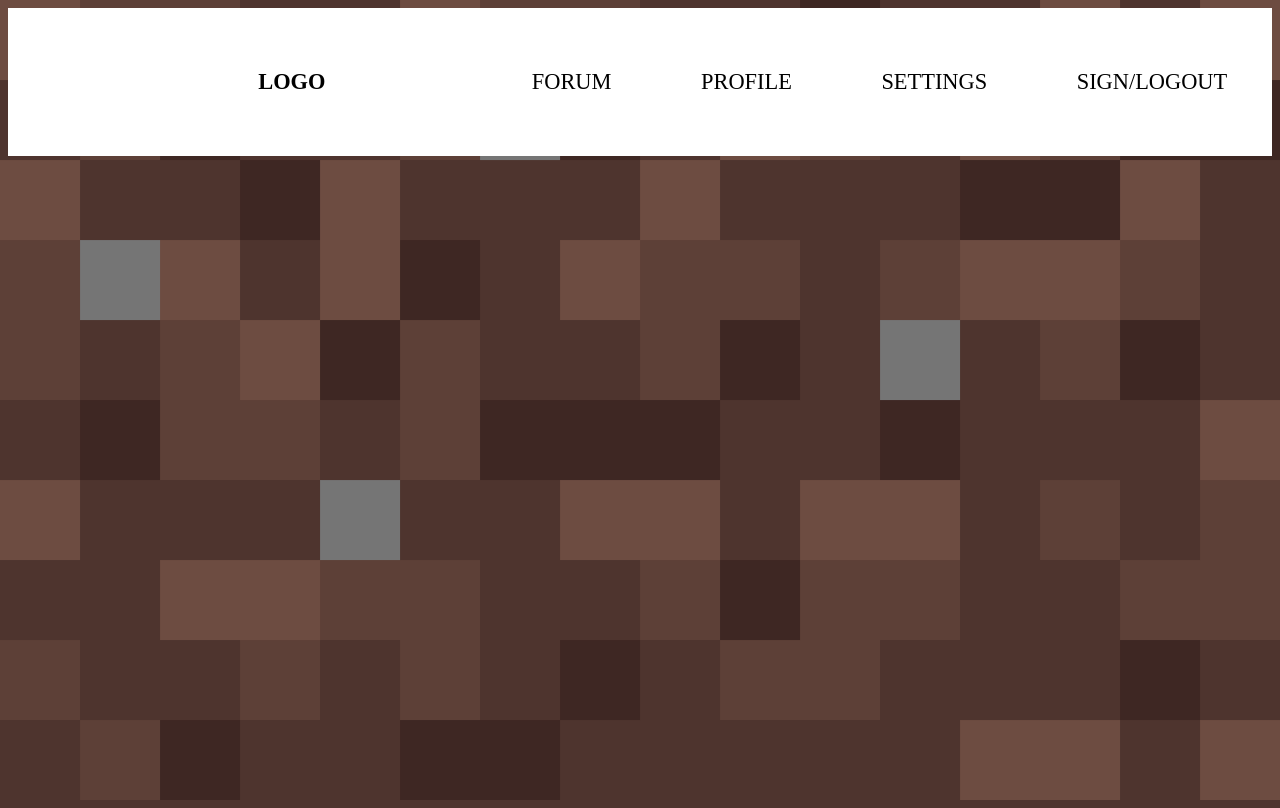
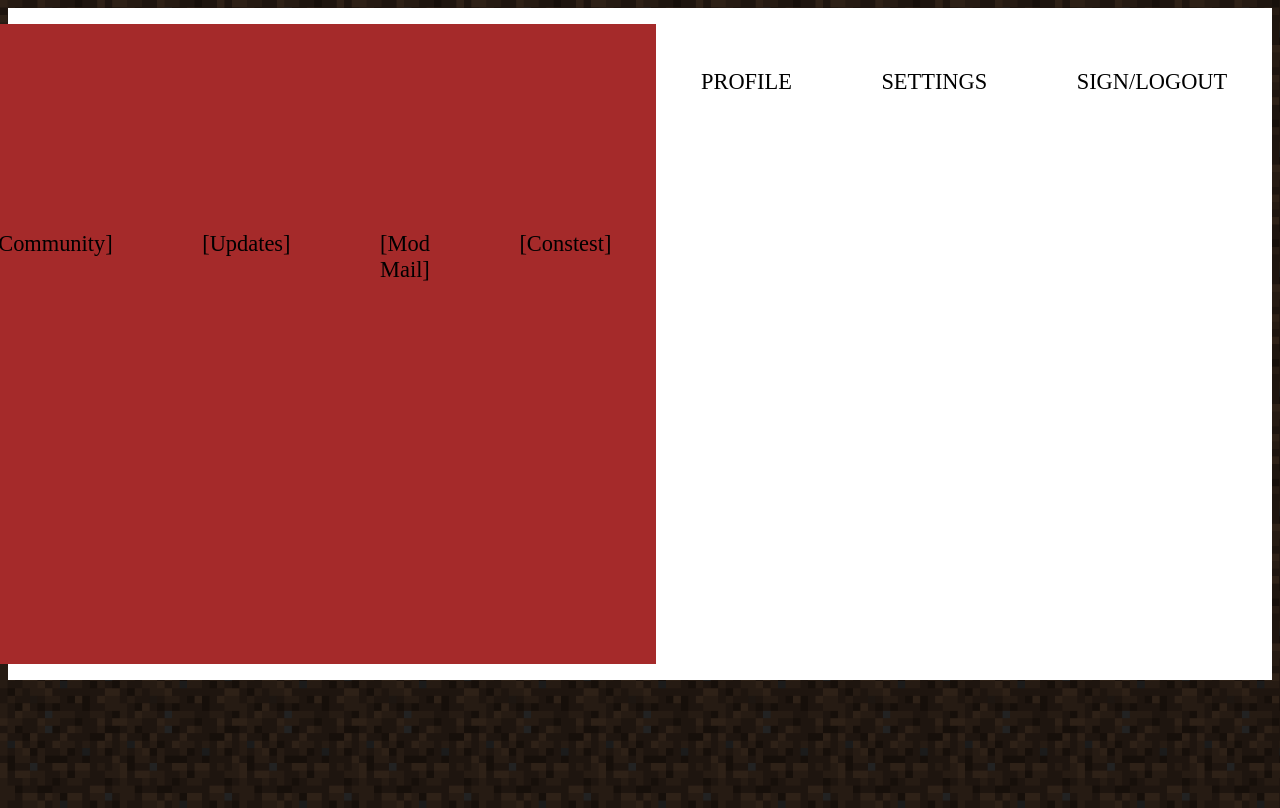
Before and after one commit to prhehns/minecrafter, a PHP site: page / in a window 1280 px wide. Run offline with PHP 8.4, Linux system fonts and the light colour scheme.

Commit message:
FIrst commit

```diff
--- a/index.php
+++ b/index.php
@@ -19,7 +19,54 @@
             <header>
                 <h1>LOGO</h1>
                 <ul>
+                    <li>FORUM</li><!DOCTYPE html>
+<!--[if lt IE 7]>      <html class="no-js lt-ie9 lt-ie8 lt-ie7"> <![endif]-->
+<!--[if IE 7]>         <html class="no-js lt-ie9 lt-ie8"> <![endif]-->
+<!--[if IE 8]>         <html class="no-js lt-ie9"> <![endif]-->
+<!--[if gt IE 8]>      <html class="no-js"> <!--<![endif]-->
+<html>
+    <head>
+        <meta charset="utf-8">
+        <meta http-equiv="X-UA-Compatible" content="IE=edge">
+        <title></title>
+        <meta name="description" content="">
+        <meta name="viewport" content="width=device-width, initial-scale=1">
+        <link rel="stylesheet" href="style.css">
+    </head>
+    <body>
+        <!--[if lt IE 7]>
+            <p class="browsehappy">You are using an <strong>outdated</strong> browser. Please <a href="#">upgrade your browser</a> to improve your experience.</p>
+        <![endif]-->
+            <header>
+                <img src="images/webdev/logo.png" alt="">
+                <h1>Minecrafter</h1>
+                <ul>
                     <li>FORUM</li>
+                    <li>PROFILE</li>
+                    <li>SETTINGS</li>
+                    <li>SIGN/LOGOUT</li>
+                </ul>
+            </header>
+
+            <img class="home_pic" src="images/webdev/village.jpg" alt="">
+
+            <div class="container">
+                <h1>New Topics</h1>
+                <h2>Search</h2>
+                <div class="option_cont">
+                    <ul>
+                        <li>[Announcement]</li>
+                        <li>[Discussion]</li>
+                        <li>[Community]</li>
+                        <li>[Updates]</li>
+                        <li>[Mod Mail]</li>
+                        <li>[Constest]</li>
+                    </ul>
+                </div>
+            </div>
+        <script src="" async defer></script>
+    </body>
+</html>
                     <li>PROFILE</li>
                     <li>SETTINGS</li>
                     <li>SIGN/LOGOUT</li>
--- a/style.css
+++ b/style.css
@@ -1,5 +1,5 @@
 body{
-    background-image: url("images/dirt.png");
+    background-image: url("images/webdev/dirt.webp");
     background-repeat: repeat;
     background-size: cover;
 }
@@ -10,6 +10,7 @@
     align-items: center;
     justify-content: flex-end;
     background-color: white;
+    margin-bottom: 10vw;
 }
 
 header ul{
@@ -19,8 +20,23 @@
     margin-left: 6vw;
 }
 
+header img{
+    height: 20vh;
+    width: 20vh;
+}
+
 header li, h1{
     margin: 3vw;
     padding: 0.5vw;
     font-size: 1.75vw;
 }
+
+.home_pic{
+    height: 50vw;
+    transform: rotateX('-50%');
+    left: 50%;
+}
+
+.container{
+    background-color: brown;
+}
```
Also changed, not shown: images/webdev/dirt.webp (added), images/webdev/logo.png (added), images/webdev/village.jpg (added).
